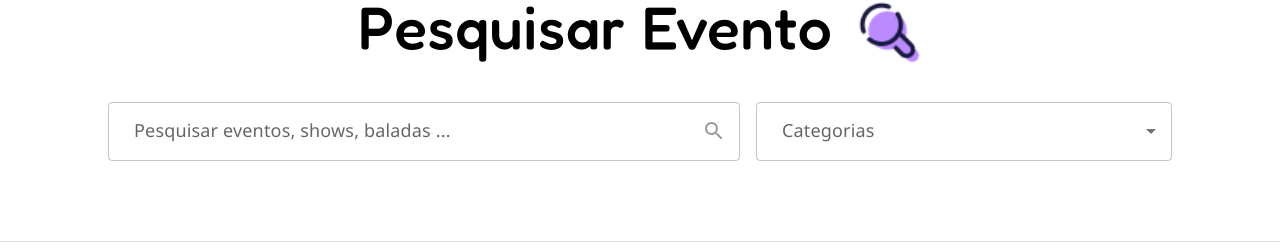
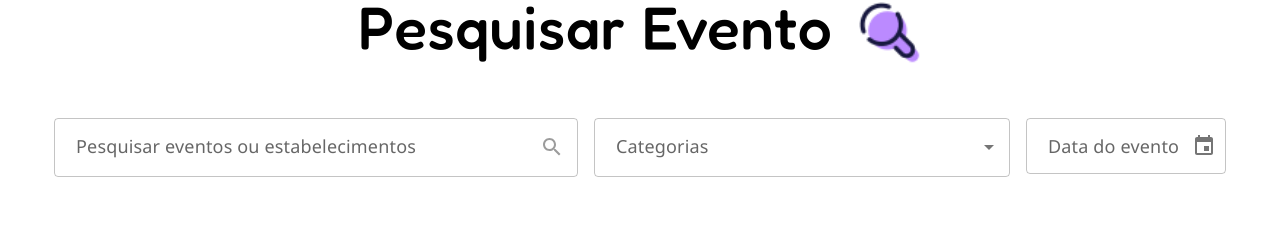
Before and after one commit to GustavoAzvdo/PI_KDaBoa, a React (Vite) app in the folder kdaboa/: page / in a window 1280 px wide. Shown: the part 698-946 px from the top of the page. Built offline with nearby package versions, Linux system fonts and the light colour scheme.

Commit message:
Função de pesquisa por data

```diff
--- a/kdaboa/src/components/FilterEvent/FilterEvent.tsx
+++ b/kdaboa/src/components/FilterEvent/FilterEvent.tsx
@@ -11,9 +11,17 @@ import Navbar from "../Navbar/Navbar";
 import search from "../../assets/search.png";
 import Banner from "../Banner/Banner";
 const FilterEvetn = () => {
+    const [selectedDate, setSelectedDate] = useState<string>('');
     const [category, setCategory] = useState<string[]>([]);
     const [searchText, setSearchText] = useState<string>('');
     const [filtered, setFiltered] = useState<CardProps[]>(BD);
+
+    const handleDateChange = (date: string) => {
+        setSelectedDate(date);
+        handleCategoryAndTextChange(category, searchText, date);
+
+        // Implementar lógica de filtragem por data, se necessário
+    };
 
     const handleCategoryChange = (categories: string[]) => {
         setCategory(categories);
@@ -25,7 +33,7 @@ const FilterEvetn = () => {
         handleCategoryAndTextChange(category, selectedText);
     };
 
-    const handleCategoryAndTextChange = (selectedCategories: string[], searchText: string) => {
+    const handleCategoryAndTextChange = (selectedCategories: string[], searchText: string, date?: string) => {
         let filter = BD;
 
         if (selectedCategories.length > 0) {
@@ -44,6 +52,12 @@ const FilterEvetn = () => {
             );
         }
 
+        if(date && date.length > 0) {
+            filter = filter.filter((event) =>
+
+                event.createdAt === date
+            );
+        }
         setFiltered(filter);
     };
 
@@ -59,7 +73,7 @@ const FilterEvetn = () => {
                 </Title>
             </Box>
             <Box className="search-container" sx={{ paddingBottom: 10, borderBottom: 1, borderColor: '#e0e0e0' }} >
-                <Search onCategoryChange={handleCategoryChange} onTextChange={handleTextChange} />
+                <Search onDateChange={handleDateChange} onCategoryChange={handleCategoryChange} onTextChange={handleTextChange} />
             </Box>
             <Box className="title-container" sx={{ textAlign: 'center' }}>
                 <Title>
--- a/kdaboa/src/components/Search/Search.css
+++ b/kdaboa/src/components/Search/Search.css
@@ -2,6 +2,7 @@
     --notosans: 'Noto Sans', sans-serif;
     --fredoka: 'Fredoka', sans-serif;
     --roxo: #6C15D5;
+    --roxo-fraco: #BB8AFF;;
 }
 
 .icons{
@@ -14,6 +15,7 @@
 
 
 /* Campo de busca (TextField da esquerda) */
+
 .form-left .MuiOutlinedInput-root.Mui-focused fieldset {
     border-color: var(--roxo);
 }
@@ -44,6 +46,7 @@
     font-size: 24px;
 }
 
+
 /* Chips selecionados */
 .form-right .MuiChip-root {
     background-color: #E9D8FD !important; /* roxo claro */
@@ -56,17 +59,10 @@
   .form-right .MuiChip-deleteIcon {
     color: #6C15D5 !important; /* tom mais forte de roxo */
   }
-  .MuiOutlinedInput-root {
-    & fieldset {
-      legend {
-        max-width: 0.01px;
-      }
-    }
-  }
 
   .MuiInputLabel-root {
     background-color: white; /* ou a cor do fundo */
-    padding: 0 12px !important;
+    padding: 0 8px !important;
   }
 
   .icons{
@@ -76,3 +72,38 @@
   .icons:hover{
     color: var(--roxo);
   }
+
+.form-middle .MuiInputBase-input,
+.form-middle .MuiInputLabel-root {
+
+  font-family: var(--notosans) !important;
+  font-size: 18px;
+}
+
+/* Estilo para o DatePicker quando focado */
+/* Força a borda roxa no estado focado do DatePicker */
+
+.css-1hgcujo-MuiPickersInputBase-root-MuiPickersOutlinedInput-root.Mui-focused:not(.Mui-error) .MuiPickersOutlinedInput-notchedOutline {
+  border-color: var(--roxo) !important; /* Define a borda roxa */
+  border-width: 2px; /* Ajusta a espessura da borda */
+}
+
+.css-4k4mmf-MuiButtonBase-root-MuiPickersDay-root.Mui-selected {
+  background-color: var(--roxo) !important; /* Define a cor de fundo roxa */
+  color: white !important; /* Define a cor do texto como branco */
+}
+
+.css-qct7wd-MuiButtonBase-root-MuiPickersDay-root:not(.Mui-selected) {
+  background-color: var(--roxo-fraco) !important; /* Define a cor de fundo roxa */
+  color: black !important; /* Define a cor do texto como branco */
+}
+
+.css-1mvmid-MuiYearCalendar-button.Mui-selected {
+  background-color: var(--roxo) !important; /* Define a cor de fundo roxa */
+  color: white !important; /* Define a cor do texto como branco */
+}
+
+.form-middle .MuiInputLabel-root.Mui-focused {
+
+  color: var(--roxo) !important; /* Define o rótulo roxo */
+}
--- a/kdaboa/src/components/Search/Search.tsx
+++ b/kdaboa/src/components/Search/Search.tsx
@@ -1,22 +1,34 @@
-import { Box, Grid, TextField, Typography, Autocomplete, Checkbox, InputAdornment } from '@mui/material'
+import { Box, Grid, TextField, Autocomplete, Checkbox, InputAdornment } from '@mui/material'
 import CheckBoxOutlineBlankIcon from '@mui/icons-material/CheckBoxOutlineBlank'
 import CheckBoxIcon from '@mui/icons-material/CheckBox'
+
 import { dados } from '../../categorys/dados'
-import {SearchOutlined} from '@mui/icons-material';
+import { SearchOutlined } from '@mui/icons-material';
+
+import { AdapterDayjs } from '@mui/x-date-pickers/AdapterDayjs';
+import { LocalizationProvider } from '@mui/x-date-pickers/LocalizationProvider';
+import { DatePicker } from '@mui/x-date-pickers/DatePicker';
 import './Search.css'
-import { useState } from 'react'
 
+import { useState } from 'react';
+import dayjs from 'dayjs';
+import 'dayjs/locale/pt-br'
 const icon = <CheckBoxOutlineBlankIcon fontSize="small" />
 const checkedIcon = <CheckBoxIcon fontSize="small" />
+
+
+dayjs.locale('pt-br')
 
 interface SearchProps {
   onCategoryChange: (categories: string[]) => void;
   onTextChange: (text: string) => void; // Callback para enviar as categorias selecionadas
+  onDateChange: (date: string) => void; // Callback opcional para enviar a data selecionada
 }
 
-const Search = ({onCategoryChange, onTextChange}: SearchProps) => {
+const Search = ({ onCategoryChange, onTextChange , onDateChange }: SearchProps) => {
   const [selectedCategories, setSelectedCategories] = useState<string[]>([]);
   const [searchText, setSearchText] = useState<string>('')
+  const [selectedDate, setSelectedDate] = useState<any>(null);
 
   const handleCategoryChange = (event: any, value: any) => {
     const categories = value.map((item: any) => item.title); // Extrai os títulos das categorias selecionadas
@@ -30,33 +42,41 @@ const Search = ({onCategoryChange, onTextChange}: SearchProps) => {
     onTextChange(selectedText); // Passa o valor atualizado diretamente para o componente pai
   };
 
+  const handleDateChange = (date: string) => {
+    setSelectedDate(date);
+
+  };
+
   return (
-    <Grid container spacing={2}>
-
-
-      <Grid size={{xs: 12 , md: 12}}>
-        <Grid container spacing={2} className='grid-form' justifyContent={'center'}>
+    <Grid container spacing={2} sx={{ display: 'flex', justifyContent: 'center', alignItems: 'center' }}>
+      <Grid size={{ xs: 12, md: 12 }} >
+        <Grid container spacing={2} className='grid-form' justifyContent={'center'} sx={{ paddingY: 2 }} >
           {/* Campo da esquerda */}
-          <Grid size={{xs: 10 , md: 6}}>
+          <Grid size={{ xs: 10, md: 6, lg: 5 }}>
             <Box component='form' className='form-left'>
               <TextField
+                onChange={(e) => handleSearchTextChange(e.target.value)}
+                value={searchText}
                 fullWidth
-                value={searchText}
-                onChange={(e) => handleSearchTextChange(e.target.value)}
                 id="outlined-basic"
-                label="Pesquisar eventos, shows, baladas ..."
+                label="Pesquisar eventos ou estabelecimentos"
                 variant="outlined"
-                InputProps={{endAdornment: <InputAdornment position="end"  onSubmit={() => window.location.reload()}>
-                                              <SearchOutlined cursor='pointer'
-                                                              className='icons'
-                                                             />
-                                            </InputAdornment>}}
+                InputProps={{
+                  endAdornment: <InputAdornment position="end" onSubmit={() => window.location.reload()}>
+                    <SearchOutlined cursor='pointer'
+                      className='icons'
+                    />
+                  </InputAdornment>
+                }}
               />
             </Box>
           </Grid>
 
+          {/* Campo do meio */}
+
+
           {/* Campo da direita */}
-          <Grid size={{xs: 10 , md: 4}}>
+          <Grid size={{ xs: 10, md: 4, lg: 4 }}>
             <Box component='form' className='form-right'>
               <Autocomplete
                 className='txtCategorys'
@@ -64,8 +84,9 @@ const Search = ({onCategoryChange, onTextChange}: SearchProps) => {
                 id="checkboxes-tags-demo"
                 options={dados}
                 disableCloseOnSelect
+                onChange={handleCategoryChange}
+                noOptionsText="Nenhuma categoria encontrada"
                 getOptionLabel={(option) => option.title}
-                onChange={handleCategoryChange}
                 renderOption={(props, option, { selected }) => {
                   const { key, ...optionProps } = props
                   return (
@@ -111,10 +132,56 @@ const Search = ({onCategoryChange, onTextChange}: SearchProps) => {
               />
             </Box>
           </Grid>
+          <Grid size={{ xs: 10, md: 2, lg: 2 }} sx={{ marginTop: '-8px' }}>
+            <Box
+              className="form-middle"
+
+              sx={{
+                display: 'flex',
+                alignItems: 'center',
+                justifyContent: 'center',
+                flexGrow: 1,
+                paddingY: 1,
+                margin: 0,
+                width: '100%',
+              }}
+            >
+              <LocalizationProvider dateAdapter={AdapterDayjs} adapterLocale="pt-br">
+                <DatePicker
+                  label="Data do evento"
+                  format="DD/MM/YYYY"
+                  value={selectedDate}
+                  onChange={(newValue) => {
+                    setSelectedDate(newValue);
+                    if (onDateChange) {
+                      const formatted = newValue ? dayjs(newValue).format('DD/MM/YYYY') : '';
+                      onDateChange(formatted);
+                    }
+                  }}
+                  slotProps={{
+                    textField: {
+                      fullWidth: true,
+                      sx: {
+                        '& .MuiOutlinedInput-root': {
+                          '& .Mui-focused .MuiOutlinedInput-notchedOutline': {
+                            borderColor: '#6C15D5 !impotant', // Define a borda roxa
+                            borderWidth: '2px', // Ajusta a espessura da borda
+                          },
+                        },
+                        '& .MuiInputLabel-root.Mui-focused': {
+                          color: '#6C15D5', // Define o rótulo roxo
+                        },
+                      },
+                    },
+                  }}
+                />
+              </LocalizationProvider>
+            </Box>
+          </Grid>
         </Grid>
       </Grid>
     </Grid>
   )
 }
 
-export default Search
+export default Search;
```
Also changed, not shown: kdaboa/src/DB/CardsBD.json (+24 -0 lines).
